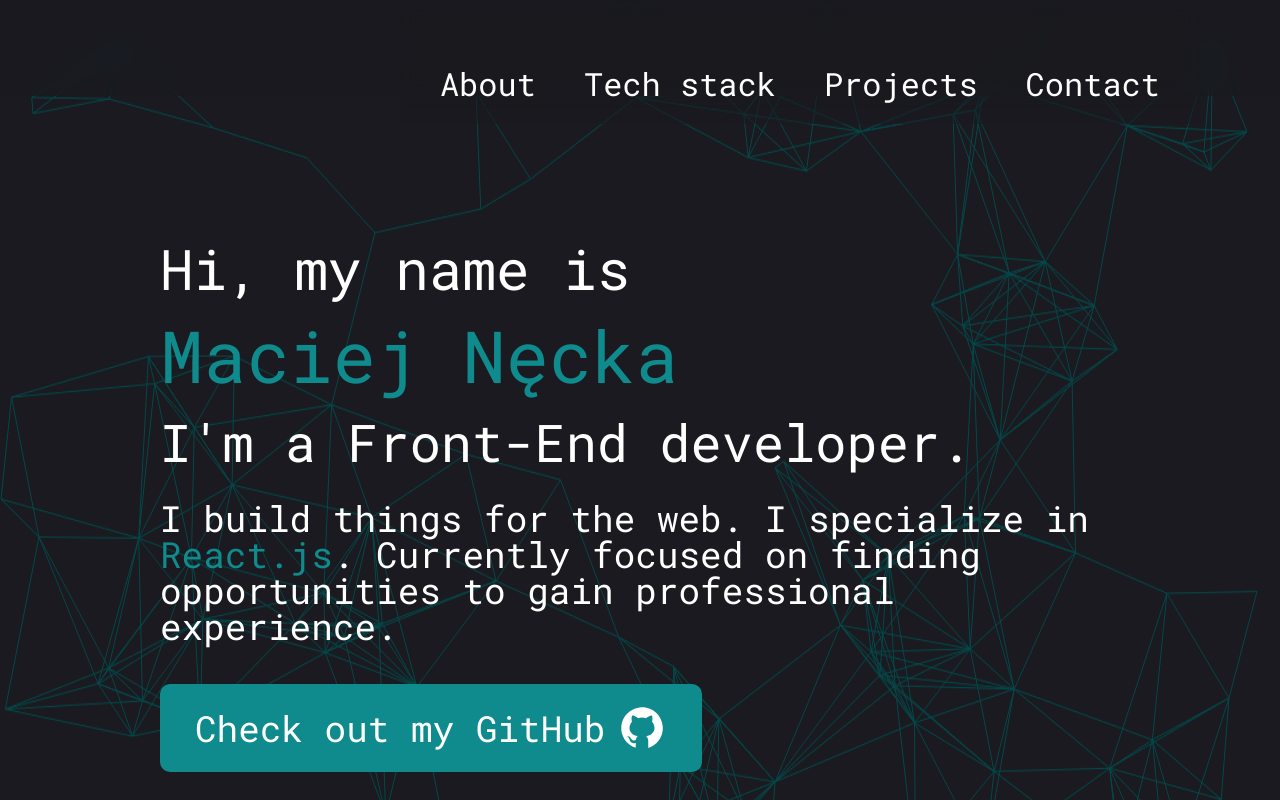
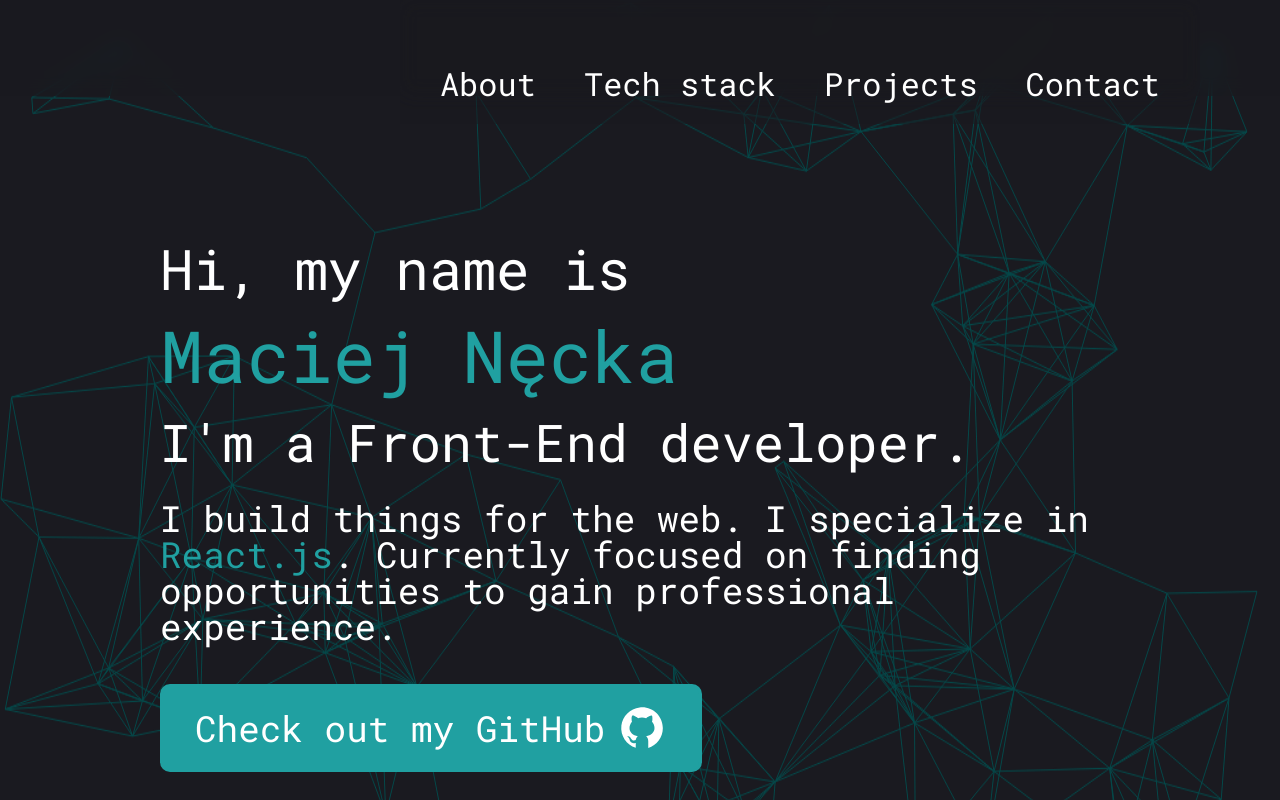
Before and after one commit to Maciejnecka/Portfolio-site, a React app: page / in a window 1280 px wide. Shown: the top 800 px of the page. Built offline with nearby package versions, Linux system fonts and the light colour scheme.

Commit message:
Button contrast ratio fixes

```diff
--- a/src/components/Styled/GlobalStyles.js
+++ b/src/components/Styled/GlobalStyles.js
@@ -10,11 +10,11 @@ const GlobalStyles = createGlobalStyle`
 
    --border-radius: 10px;
 
-   --font-main-white: #fff;
+   --font-main-white: #FFFFFF;
    --font-main-gray: #A3A3A2;
    --font-main-black: #1A1A20;
 
-   --main-color-blue: #0F8B8D;
+   --main-color-blue: #20A0A1;
    --main-color-dark: #05494A;
 
    --icons-carousel-backgroud: #6fb9bb;
```
